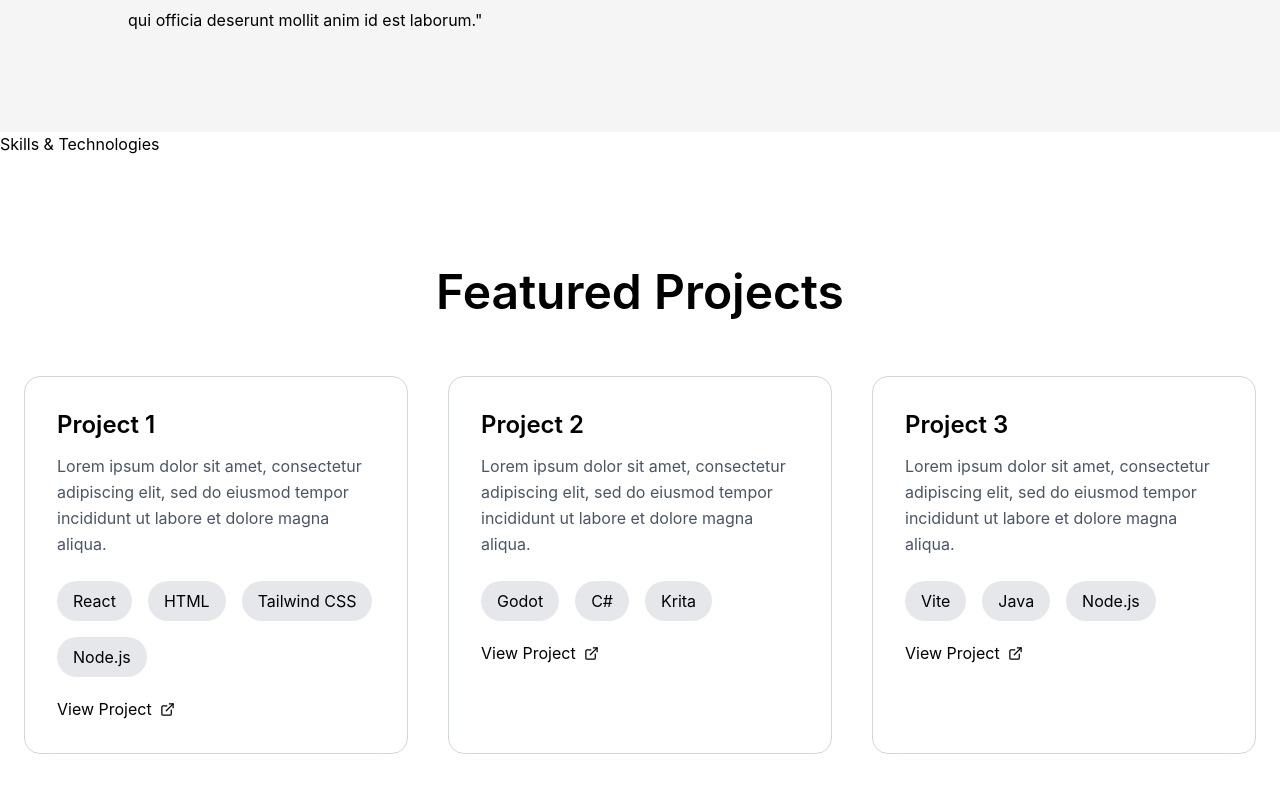
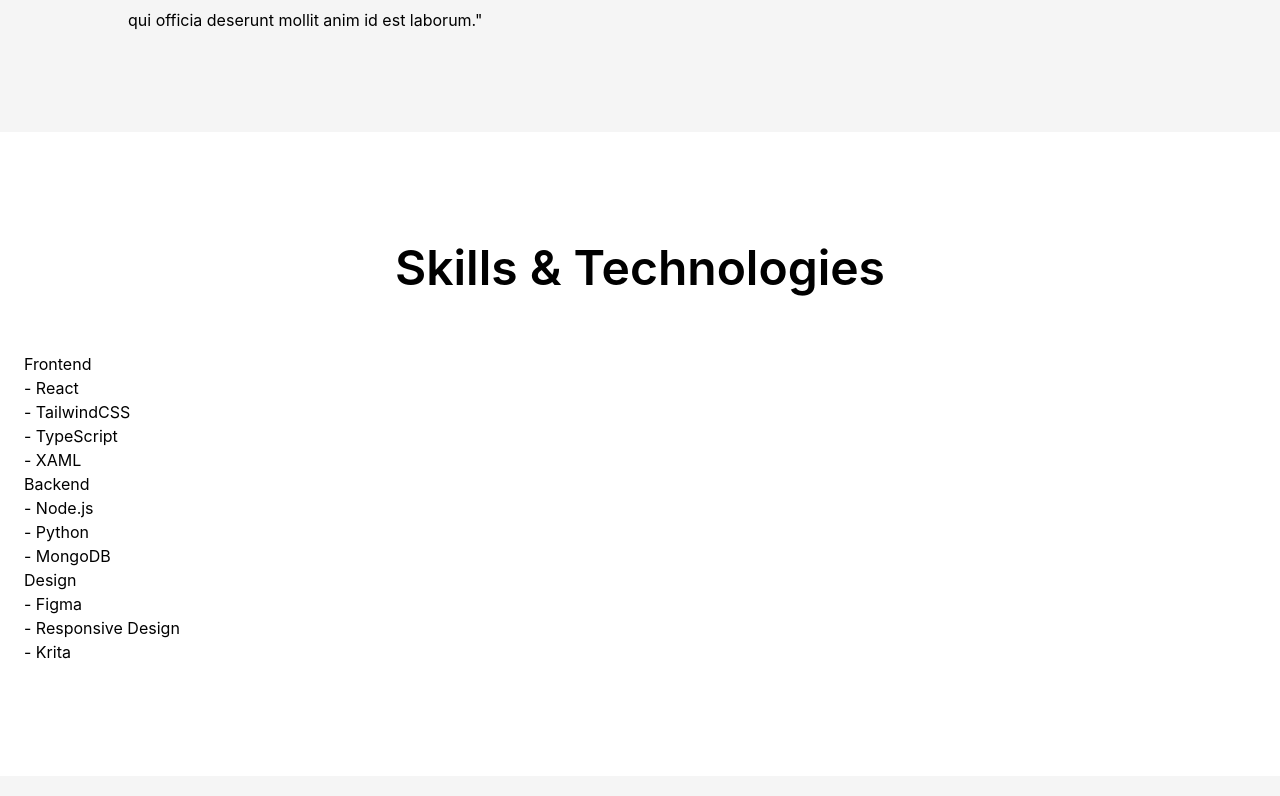
Before and after one commit to mangunea/Portfolio, a React (Vite) app in the folder website-portfolio/: page / in a window 1280 px wide. Shown: the part 1224-2020 px from the top of the page. Built offline with nearby package versions, Linux system fonts and the light colour scheme.

Commit message:
output the skilsl first without fixed ui

```diff
--- a/website-portfolio/src/Projects.jsx
+++ b/website-portfolio/src/Projects.jsx
@@ -20,7 +20,7 @@
 
     return(
 
-        <section id="projects" className="px-6 py-28">
+        <section id="projects" className="px-6 py-28 bg-[#f5f5f5]">
             <div className="max-w-7xl mx-auto">
 
                 <h2 className="text-5xl font-semibold text-center mb-15">
--- a/website-portfolio/src/Skills.jsx
+++ b/website-portfolio/src/Skills.jsx
@@ -1,19 +1,41 @@
 function Skills() {
 
-    const skills = [
+    const skillCards = [
 
-        {frontend: ["React", "TailwindCSS", "TypeScript", "XAML"] },
-        {backend: ["Node.js", "Python", "MongoDB"] },
-        {design: ["Figma", "Responsive Design", "Krita"] }
+        {title: "Frontend",  skills: ["React", "TailwindCSS", "TypeScript", "XAML"] },
+        {title: "Backend", skills: ["Node.js", "Python", "MongoDB"] },
+        {title: "Design", skills: ["Figma", "Responsive Design", "Krita"] }
 
     ];
 
     return(
 
-        <section id="skills">
+        <section id="skills" className="px-6 py-28">
+
+        <div className="max-w 7xl mx-auto">
+
+            <h2 className="text-5xl font-semibold text-center mb-15">
+                Skills & Technologies</h2>
+
 
         <div>
-            <h2>Skills & Technologies</h2>
+            {skillCards.map((card, index) => (
+                <div key={index}>
+                    <h3>
+                    {card.title}
+                    </h3>
+
+                    <ul>
+                        {card.skills.map((skill, i) => (
+                            <li key={i}>- {skill}  </li>
+                        )
+                        )}
+                    </ul>
+                </div>
+
+            ))}
+        </div>
+
         </div>
 
         </section>
```
